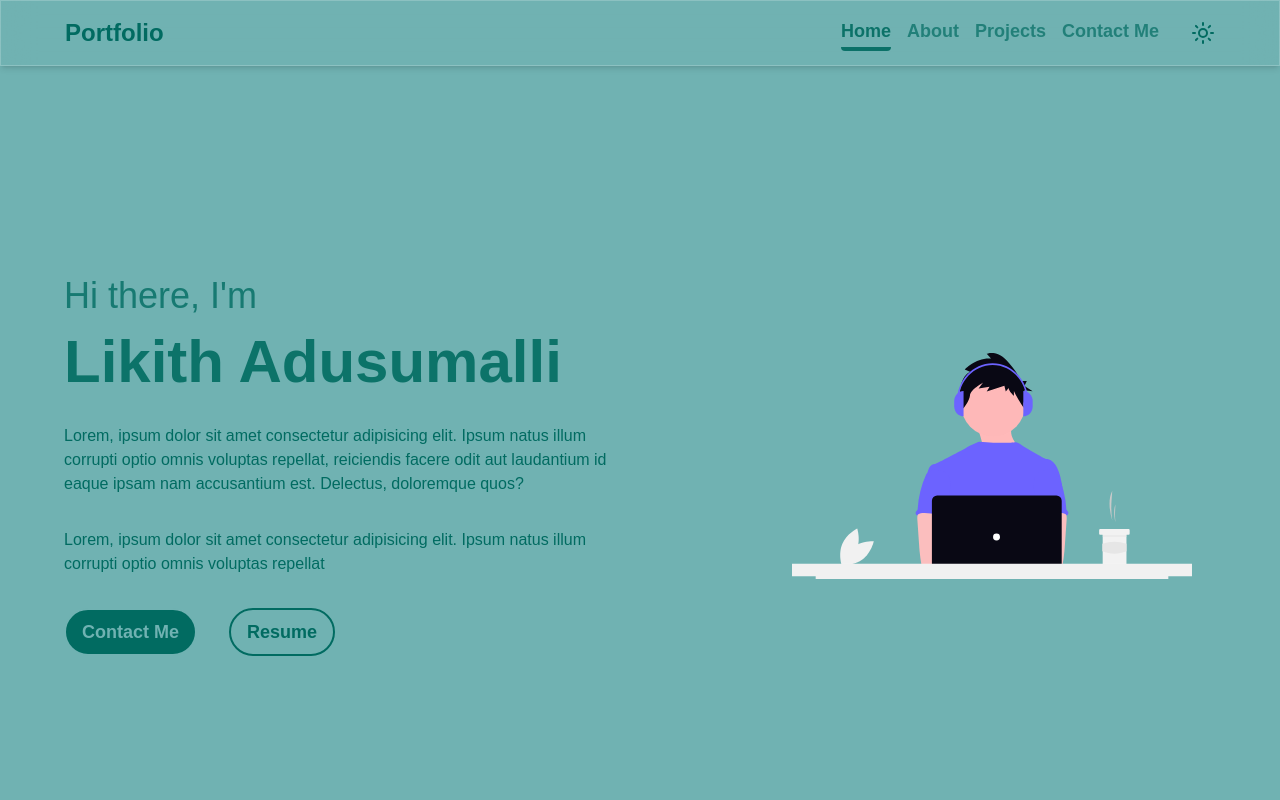
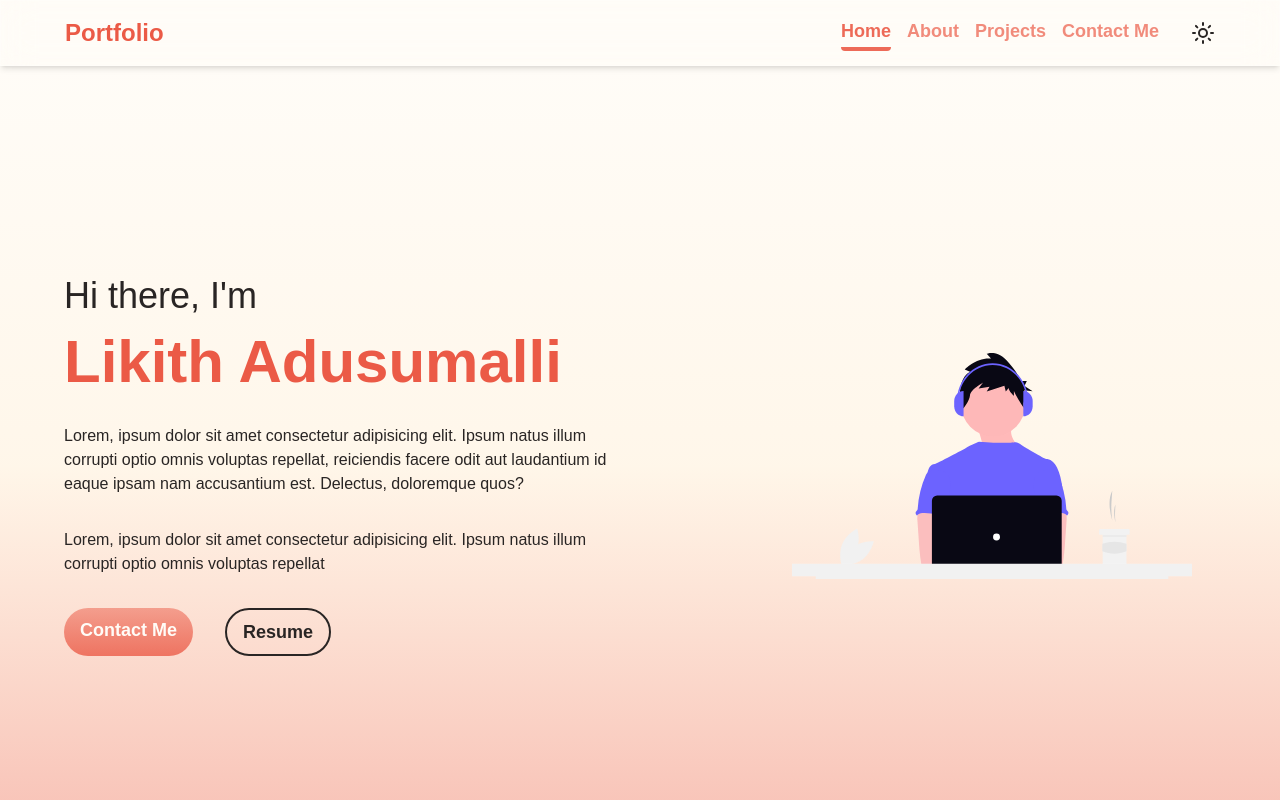
Before and after one commit to Likith123/myPortfolio, a Next.js app: page / in a window 1280 px wide. Shown: the top 800 px of the page. Built offline with nearby package versions, Linux system fonts and the light colour scheme.

Commit message:
Updated colors

```diff
--- a/src/app/globals.css
+++ b/src/app/globals.css
@@ -2,25 +2,38 @@
 
 @theme {
   --color-bgcolor: rgb(var(--background)/ <alpha-value>);
+  --color-foreground: rgb(var(--foreground)/ <alpha-value>);
   --color-primary: rgb(var(--primary)/ <alpha-value>);
+  --color-secondary: rgb(var(--secondary)/ <alpha-value>);
+  --color-accent: rgb(var(--accent)/ <alpha-value>);
 }
 
-:root, .dark {
-  --background: 1 107 97;
-  --primary: 112 178 178;
-  --secondary: 255 255 0;
+:root, .light {
+  --background: 255, 252, 247;     /* soft peach-white */
+  --foreground: 41, 37, 36;        /* warm dark brown */
+  --primary: 235, 90, 70;          /* coral */
+  --secondary: 119, 67, 219;       /* violet */
+  --accent: 255, 196, 108;         /* amber */
 
   --color-bgcolor: rgb(var(--background));
+  --color-foreground: rgb(var(--foreground));
   --color-primary: rgb(var(--primary));
+  --color-secondary: rgb(var(--secondary));
+  --color-accent: rgb(var(--accent));
 }
 
-.light {
-  --background: 112 178 178;
-  --primary: 1 107 97;
-  --secondary: 255 255 0;
+.dark {
+  --background: 25, 22, 26;        /* deep aubergine */
+  --foreground: 243, 237, 231;     /* off-white */
+  --primary: 255, 118, 96;         /* coral glow */
+  --secondary: 160, 95, 255;       /* electric violet */
+  --accent: 255, 187, 92;          /* amber pop */
 
   --color-bgcolor: rgb(var(--background));
+  --color-foreground: rgb(var(--foreground));
   --color-primary: rgb(var(--primary));
+  --color-secondary: rgb(var(--secondary));
+  --color-accent: rgb(var(--accent));
 }
 
 body {
--- a/src/app/layout.tsx
+++ b/src/app/layout.tsx
@@ -24,7 +24,7 @@ export const metadata: Metadata = {
 
 export default function RootLayout() {
   return (
-    <html lang="en" className="scroll-smooth! text-primary bg-bgcolor">
+    <html lang="en" className="scroll-smooth! text-foreground bg-bgcolor">
       <body
         className={`${geistSans.variable} ${geistMono.variable} antialiased relative min-h-screen`}
       >
--- a/src/app/page.tsx
+++ b/src/app/page.tsx
@@ -8,7 +8,7 @@ export default function Home({
 }) {
   return (
     <section
-      className="flex w-full h-screen items-center justify-center scroll-mt-16"
+      className="flex w-full h-screen items-center justify-center scroll-mt-16 bg-gradient-to-b from-bgcolor via-accent/10 to-primary/40"
       ref={ref}
       id="home"
     >
@@ -18,9 +18,9 @@ export default function Home({
         initial={{ opacity: 0, y: 50 }}
         transition={{ duration: 0.5 }}
       >
-        <span className="text-primary/80 text-4xl gap-4 flex flex-col ">
+        <span className="text-4xl gap-4 flex flex-col ">
           <h1>Hi there, I&apos;m</h1>
-          <p className="text-primary/90 text-6xl font-bold">
+          <p className="text-primary text-6xl font-bold">
             Likith Adusumalli
           </p>
         </span>
@@ -37,13 +37,13 @@ export default function Home({
         <div className="flex space-x-8 text-lg">
           <Link
             href="/contactMe"
-            className="px-4 py-2 border-2 rounded-full bg-primary text-bgcolor font-semibold"
+            className="px-4 py-2 rounded-full text-bgcolor font-semibold hover:bg-accent bg-gradient-to-b from-primary/50 to-primary/80"
           >
             Contact Me
           </Link>
           <Link
             href=""
-            className="px-4 py-2 border-2 border-primary rounded-full font-semibold"
+            className="px-4 py-2 border-2 rounded-4xl font-semibold hover:text-primary"
           >
             Resume
           </Link>
--- a/src/components/Navbar.tsx
+++ b/src/components/Navbar.tsx
@@ -4,10 +4,10 @@ import NavLinks from "./NavLinks";
 
 function Navbar() {
   return (
-    <header className="sticky top-0 z-10 bg-bgcolor/75 shadow-md blur-backdrop-filter backdrop-filter backdrop-blur-lg">
+    <header className="sticky top-0 z-10 bg-bgcolor/20 shadow-md blur-backdrop-filter backdrop-filter backdrop-blur-lg">
       <nav className="">
         <div className="flex items-center justify-between px-16 py-4 border border-white/20">
-          <div className="text-2xl font-bold">
+          <div className="text-primary text-2xl font-bold">
             <Link href="/">Portfolio</Link>
           </div>
           <div className="flex items-center justify-center space-x-4">
```
